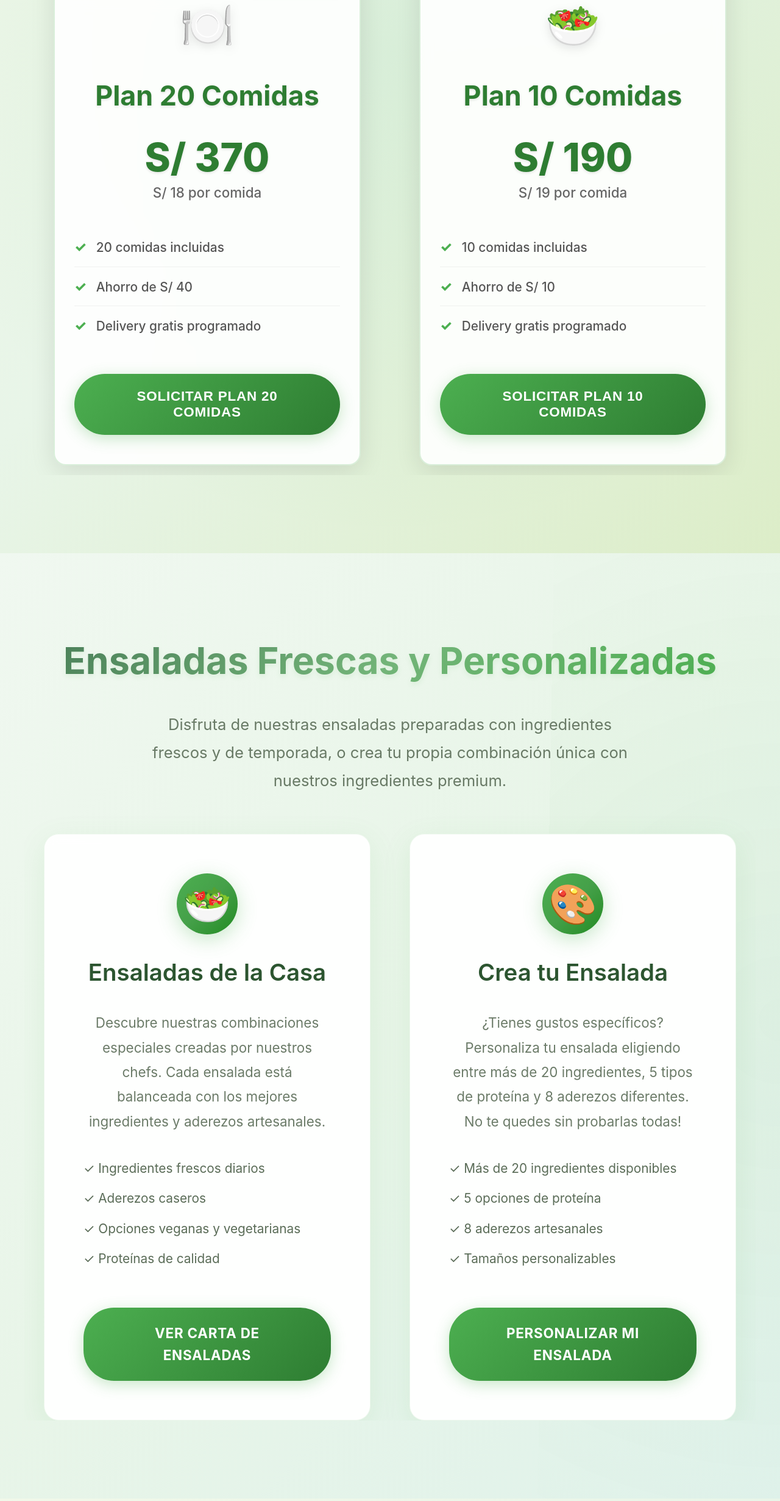
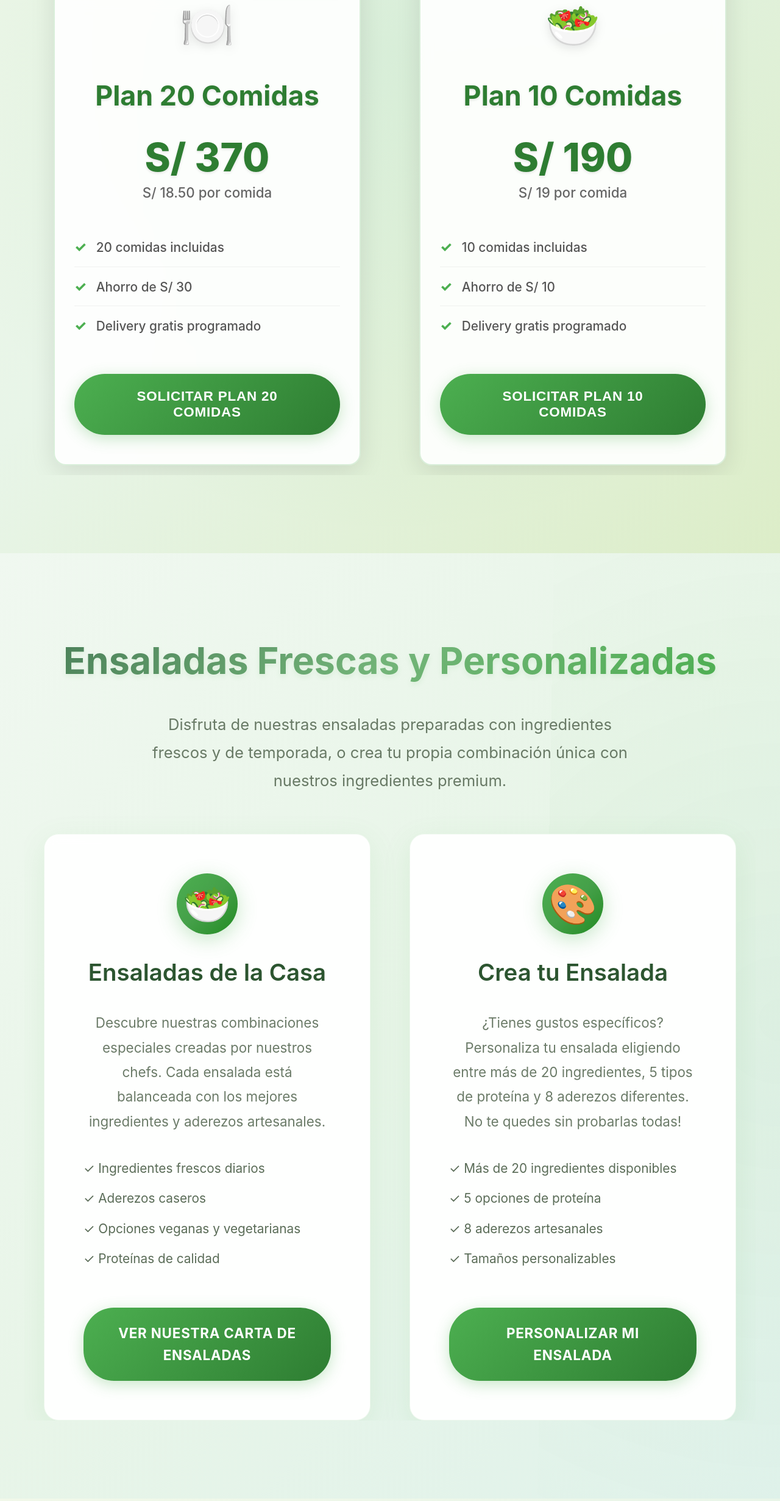
Before and after one commit to arboreo-peru/website, a Vue app: page / in a window 1280 px wide. Shown: the part 1680-4141 px from the top of the page at 61% size. Built offline with nearby package versions, Linux system fonts and the light colour scheme.

Commit message:
fix(HomeView): Change prices per plate

```diff
--- a/src/components/CheckoutModal_BACKUP.vue
+++ b/src/components/CheckoutModal_BACKUP.vue
@@ -336,7 +336,7 @@ ${formData.value.comentarios}`
 ━━━━━━━━━━━━━━━━━━━━━━━━━━━━━━━━━━━━━━━━
 💰 TOTAL A PAGAR: ${RESTAURANT_CONFIG.currency}${totalPrice.value}
 
-¡Gracias por tu pedido! 🌟`
+¡Gracias por tu pedido, Arboreo! 🌟`
 
   return mensaje
 }
--- a/src/views/HomeView.vue
+++ b/src/views/HomeView.vue
@@ -28,9 +28,9 @@ const solicitarPlan = (planType: 'plan20' | 'plan10') => {
       price: 370,
       benefits: [
         '20 comidas incluidas',
-        'Ahorro de S/ 40',
+        'Ahorro de S/ 30',
         'Delivery gratis programado',
-        'S/ 18 por comida',
+        'S/ 18.50 por comida',
         'Flexibilidad de horarios',
       ],
     }
@@ -124,11 +124,11 @@ const cerrarPlanModal = () => {
             <h3>Plan 20 Comidas</h3>
             <div class="plan-price">
               <span class="price-amount">S/ 370</span>
-              <span class="price-per">S/ 18 por comida</span>
+              <span class="price-per">S/ 18.50 por comida</span>
             </div>
             <ul class="plan-features">
               <li>20 comidas incluidas</li>
-              <li>Ahorro de S/ 40</li>
+              <li>Ahorro de S/ 30</li>
               <li>Delivery gratis programado</li>
             </ul>
             <button class="plan-button plan-20-button" @click="solicitarPlan('plan20')">
@@ -186,7 +186,7 @@ const cerrarPlanModal = () => {
               class="section-button salads-menu-button"
               @click.prevent="navigateWithLoading('/ensaladas')"
             >
-              Ver Carta de Ensaladas
+              Ver Nuestra Carta de Ensaladas
             </a>
           </div>
 
```
